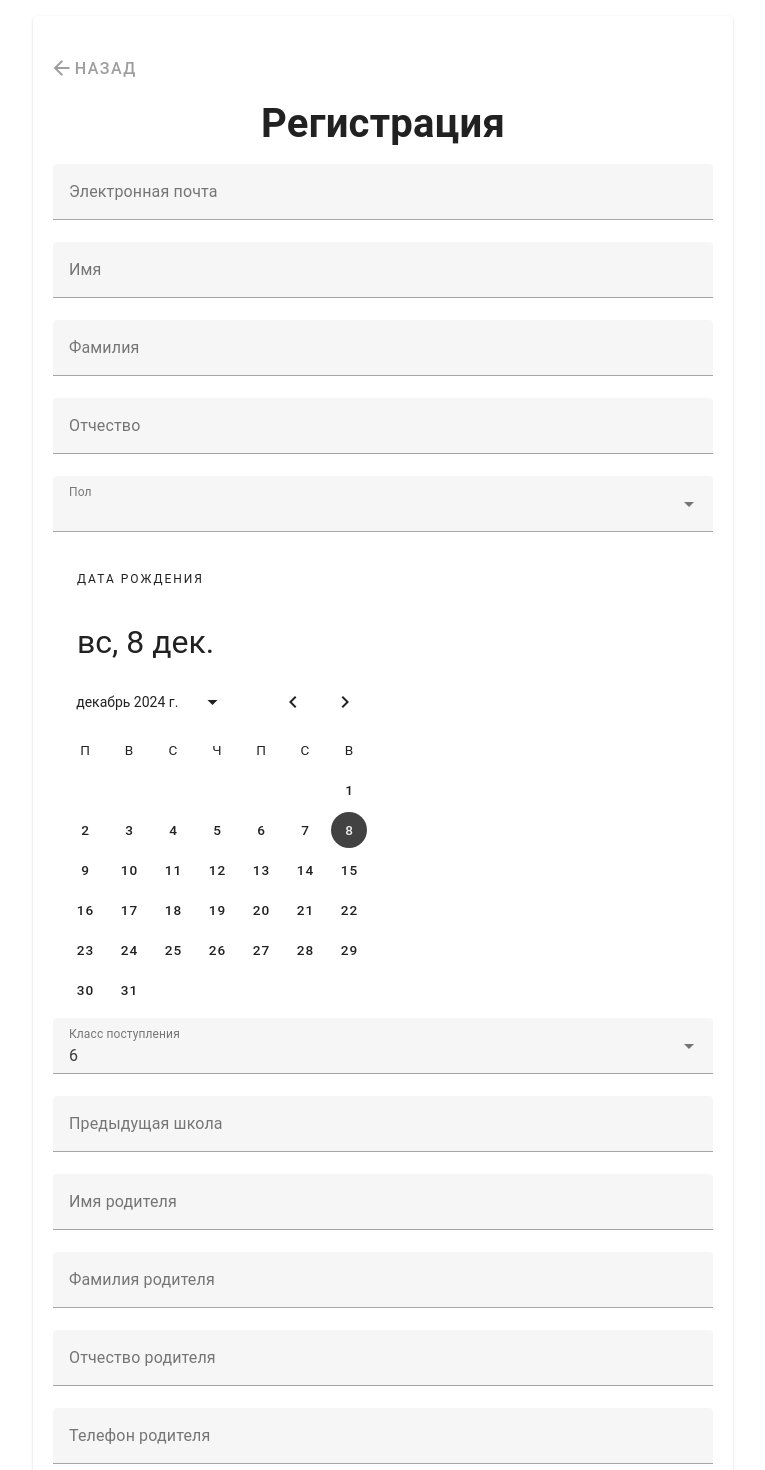
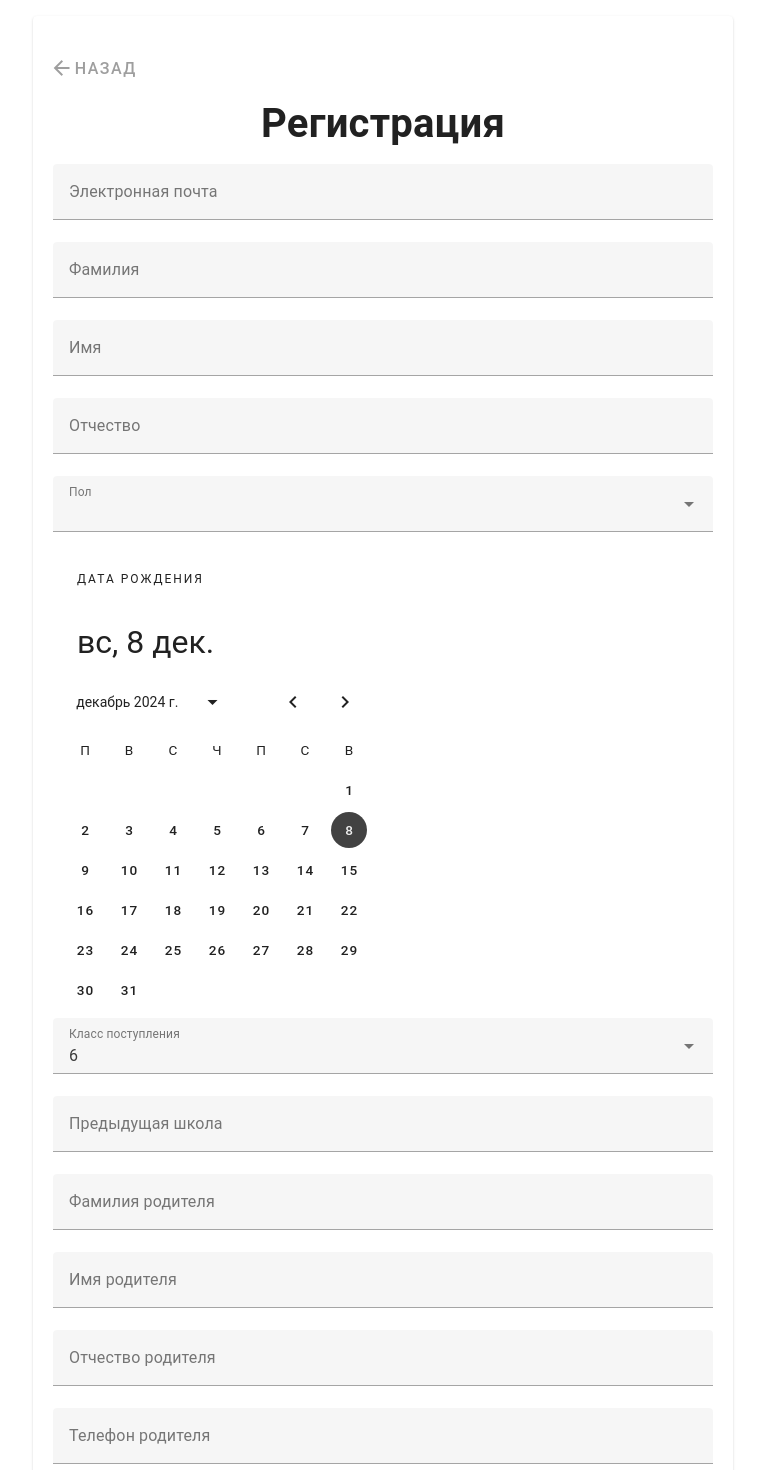
Before and after one commit to GregoryKogan/admissions-prototype, a Vue app in the folder ui/: page /register in a window 1280 px wide. Shown: the top 1470 px of the page, without its empty margins (257-1022 px from the left). Built offline with nearby package versions, Linux system fonts and the light colour scheme.

Commit message:
feature: swap first and last name fields in registration form for improved clarity

```diff
--- a/ui/src/pages/register.vue
+++ b/ui/src/pages/register.vue
@@ -15,13 +15,13 @@
           :rules="[rules.required, rules.email]"
         ></v-text-field>
         <v-text-field
-          v-model="first_name"
-          label="Имя"
+          v-model="last_name"
+          label="Фамилия"
           :rules="[rules.required]"
         ></v-text-field>
         <v-text-field
-          v-model="last_name"
-          label="Фамилия"
+          v-model="first_name"
+          label="Имя"
           :rules="[rules.required]"
         ></v-text-field>
         <v-text-field v-model="patronymic" label="Отчество"></v-text-field>
@@ -48,13 +48,13 @@
           :rules="[rules.required]"
         ></v-text-field>
         <v-text-field
-          v-model="parent_first_name"
-          label="Имя родителя"
+          v-model="parent_last_name"
+          label="Фамилия родителя"
           :rules="[rules.required]"
         ></v-text-field>
         <v-text-field
-          v-model="parent_last_name"
-          label="Фамилия родителя"
+          v-model="parent_first_name"
+          label="Имя родителя"
           :rules="[rules.required]"
         ></v-text-field>
         <v-text-field
@@ -89,7 +89,7 @@
       <v-card-title>Вы успешно заполнили анкету</v-card-title>
       <v-card-text>
         <v-alert
-          text="Для завершения регистрации подтвердите почту, перейдя по ссылке из письма"
+          text="Для завершения регистрации подтвердите почту, перейдя по ссылке из письма. Проверьте папку «Спам», если письмо не пришло."
           variant="tonal"
           type="success"
         ></v-alert>
```
